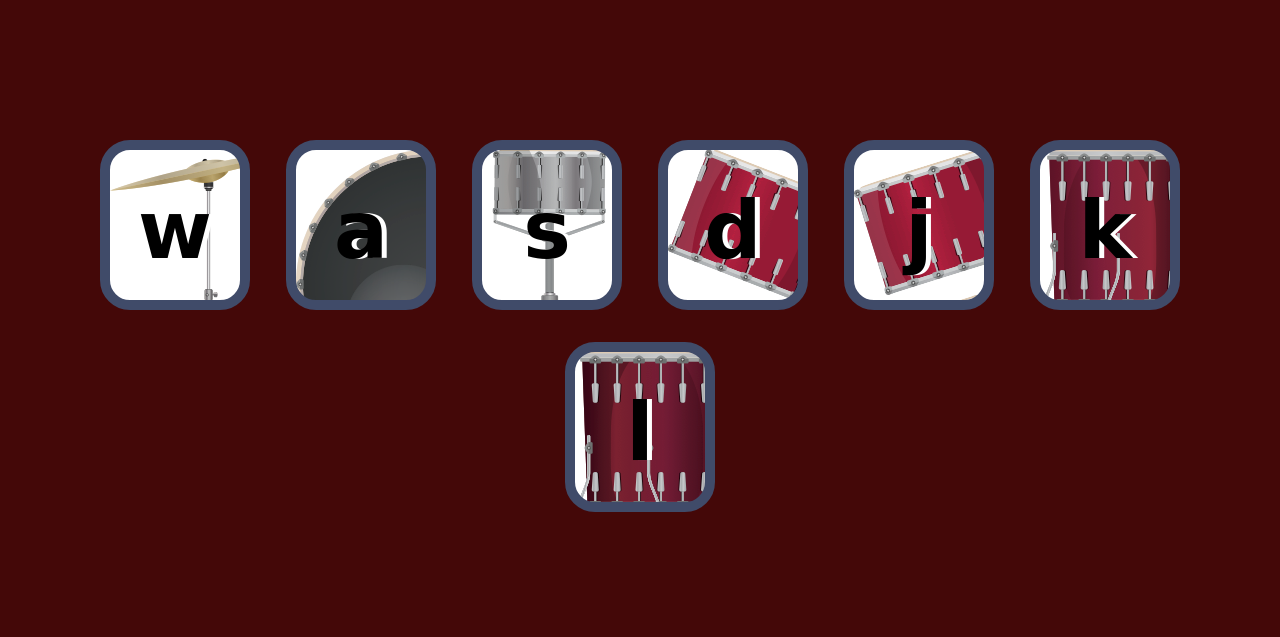
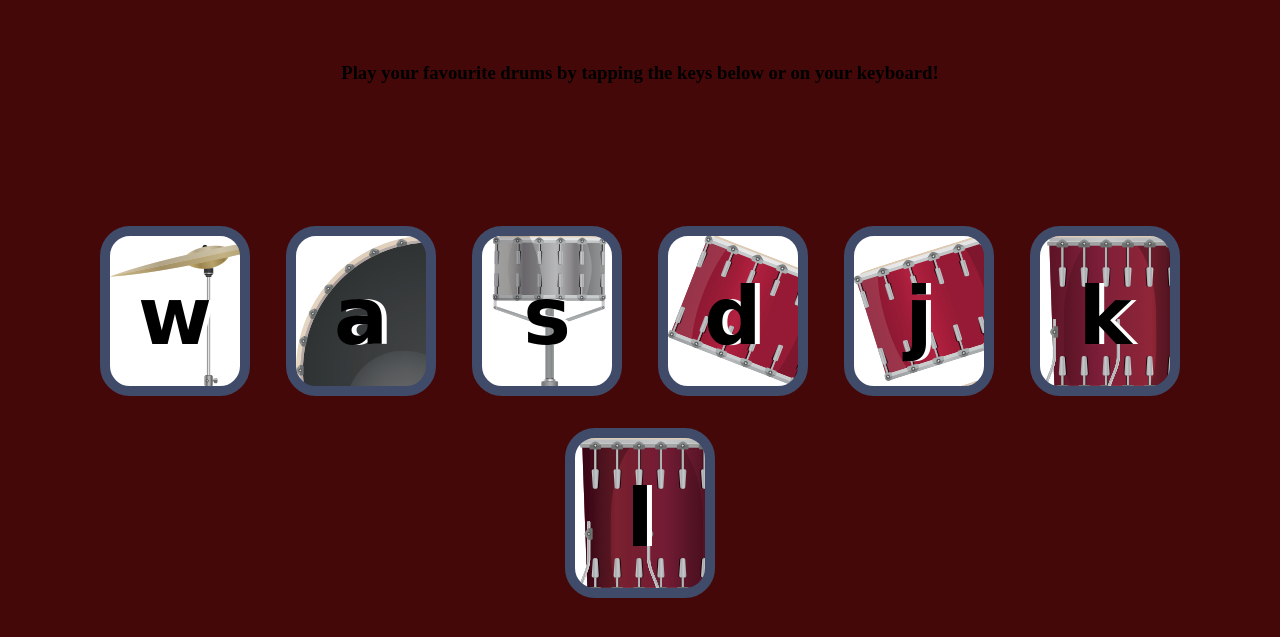
Before and after one commit to Adi1505-macintosh/drum-kit, a plain HTML site: page index.html in a window 1280 px wide. Shown: the part 179-816 px from the top of the page. Drawn offline with Linux system fonts and the light colour scheme.

Commit message:
demo explaination

```diff
--- a/index.html
+++ b/index.html
@@ -7,6 +7,7 @@
 
   <body>
     <h1>Aditya's Drum Kit</h1>
+    <h3>Play your favourite drums by tapping the keys below or on your keyboard!</h3>
     <div class="all">
       <button class="w button">w</button>
       <button class="a button">a</button>
```
